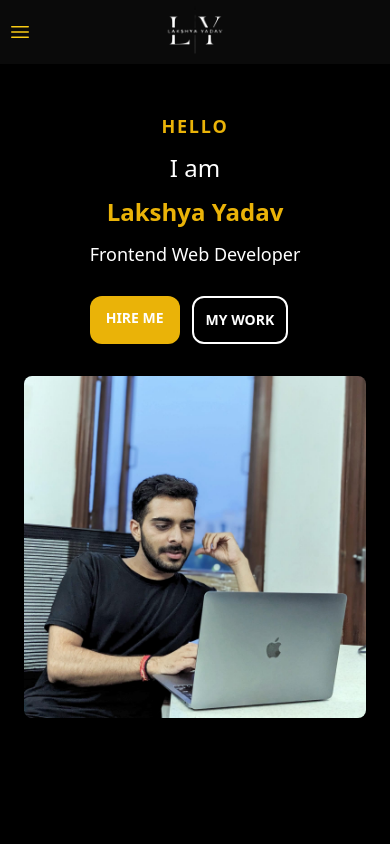
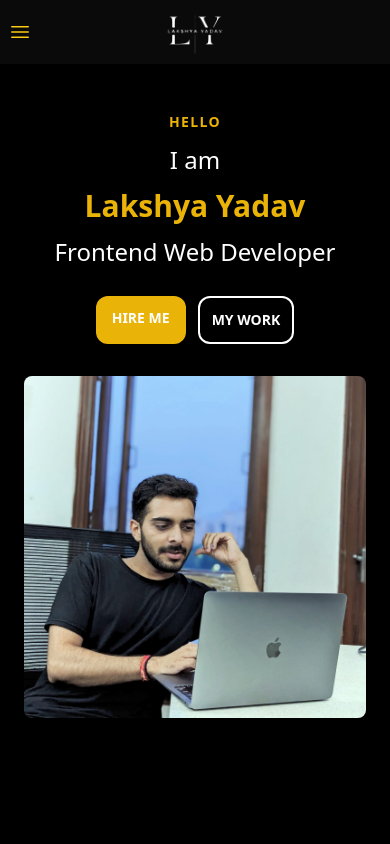
Before and after one commit to itslakshyayadav/my-portfolio, a React (Vite) app: page / in a window 390 px wide. Shown: the top 844 px of the page. Built offline with nearby package versions, Linux system fonts and the light colour scheme.

Commit message:
minor changes

```diff
--- a/src/pages/About.jsx
+++ b/src/pages/About.jsx
@@ -69,10 +69,10 @@ export default function About() {
               </ul>
               <div className="mt-8">
                 <Link
-                  href={ResumeFile}
+                  to={ResumeFile}
                   target="_blank"
                   rel="noopener noreferrer"
-                  download="ResumeFile-PDF-document"
+                  download="LakshyaResumeFile-PDF-document"
                   className="px-4  lg:px-6 py-2 lg:py-3  rounded-xl bg-yellow-500 text-base lg:text-lg hover:bg-yellow-300"
                 >
                   Download CV
--- a/src/pages/Home.jsx
+++ b/src/pages/Home.jsx
@@ -6,17 +6,17 @@ export default function Home() {
     <div className="flex flex-col lg:flex-row h-[48rem] bg-black py-12 lg:py-24 px-6 lg:px-10 items-center">
       <div className="lg:w-1/2 flex justify-center mb-8 lg:mb-0">
         <div className="flex flex-col gap-3 text-center lg:text-left">
-          <p className="font-semibold text-lg tracking-widest uppercase text-yellow-500">
+          <p className="font-semibold text-sm tracking-widest uppercase text-yellow-500">
             Hello
           </p>
           <span className="text-2xl lg:text-5xl text-white">I am </span>
-          <h1 className="text-2xl lg:text-5xl font-bold text-yellow-500">
+          <h1 className="text-3xl lg:text-5xl font-bold text-yellow-500">
             Lakshya Yadav
           </h1>
-          <h2 className="text-lg lg:text-3xl text-white">
+          <h2 className="text-2xl lg:text-3xl text-white">
             Frontend Web Developer
           </h2>
-          <div className="flex gap-3 mt-4">
+          <div className="flex gap-3 justify-center lg:justify-start mt-4">
             <a
               href="#Contact"
               className="px-4 lg:px-6 py-3 lg:py-4 rounded-xl bg-yellow-500 uppercase font-semibold text-white text-sm lg:text-base hover:bg-yellow-700"
@@ -24,9 +24,8 @@ export default function Home() {
               Hire Me
             </a>
             <Link
-              href="https://github.com/itslakshyayadav"
+              to="https://github.com/itslakshyayadav"
               target="_blank"
-              rel="noopener noreferrer"
               className="px-3 lg:px-5 py-3 lg:py-4 rounded-xl border-2 border-white uppercase font-semibold text-white text-sm lg:text-base hover:bg-white hover:text-black"
             >
               My Work
--- a/src/pages/Navbar.jsx
+++ b/src/pages/Navbar.jsx
@@ -71,8 +71,6 @@ export default function Navbar() {
               aria-controls="mobile-menu"
               aria-expanded="false"
             >
-              {/* <span className="absolute -inset-0.5"></span>
-          <span className="sr-only">Open main menu</span> */}
               {isOpen ? (
                 <button className="h-6 w-6">
                   <HiMiniXMark className="h-6 w-6 flex text-yellow-400"></HiMiniXMark>
--- a/src/pages/Resume.jsx
+++ b/src/pages/Resume.jsx
@@ -124,7 +124,7 @@ export default function Resume() {
               to={ResumeFile}
               target="_blank"
               rel="noopener noreferrer"
-              download="ResumeFile-PDF-document"
+              download="LakshyaResumeFile-PDF-document"
               className="px-6 py-3 animate-bounce rounded-xl bg-yellow-500 text-black  text-lg hover:bg-yellow-300"
             >
               Download CV
```
Also changed, not shown: 1 other file (tests, documents, lock files or other folders).
